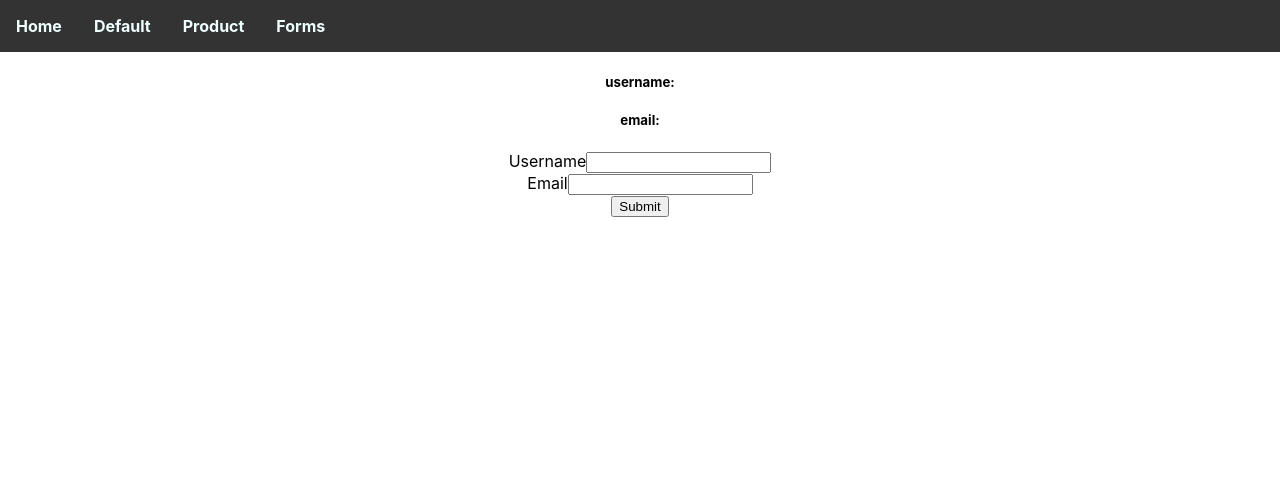
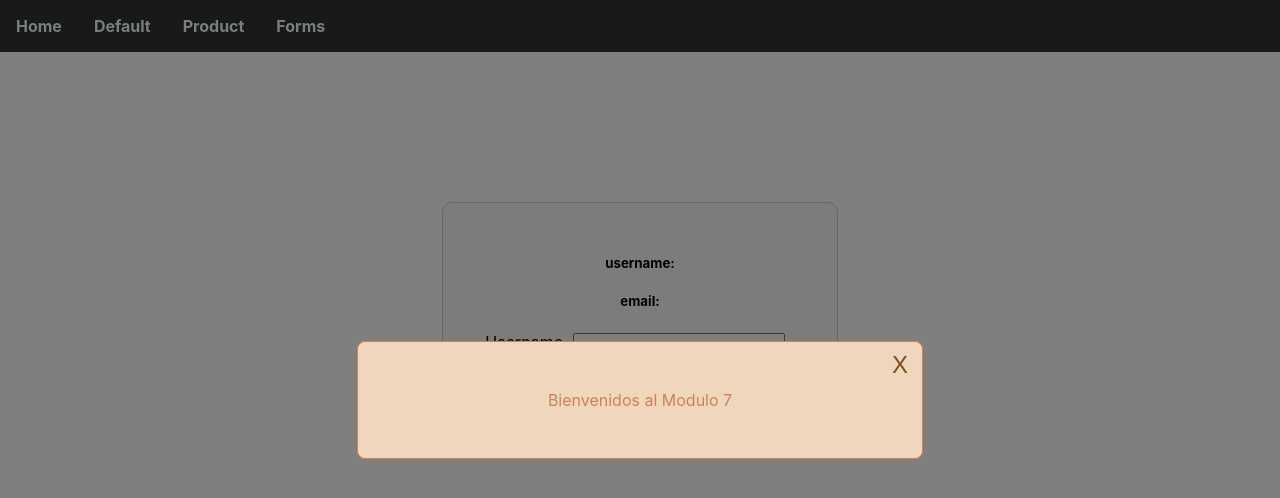
Before and after one commit to MAIKIREX/desarrollo-frontend-react, a React (Create React App) app: page /forms in a window 1280 px wide. Shown: the top 498 px of the page. Built offline with nearby package versions, Linux system fonts and the light colour scheme.

Commit message:
add modal

```diff
--- a/package.json
+++ b/package.json
@@ -7,6 +7,7 @@
     "@testing-library/jest-dom": "^5.17.0",
     "@testing-library/react": "^13.4.0",
     "@testing-library/user-event": "^13.5.0",
+    "framer-motion": "^11.3.30",
     "react": "^18.3.1",
     "react-dom": "^18.3.1",
     "react-redux": "^9.1.2",
--- a/src/App.css
+++ b/src/App.css
@@ -36,3 +36,95 @@
     transform: rotate(360deg);
   }
 }
+
+/* styles Forms*/
+
+.container{
+  display: flex;
+  justify-content: center;
+  align-items: center;
+  margin-top: 150px;
+}
+
+form {
+  max-width: 480px;
+  margin: 0 auto;
+  padding: 30px;
+  border: 1px solid #ccc;
+  border-radius: 10px;
+  background-color: #f9f9f9;
+}
+
+form h2{
+  text-align: center;
+  margin-bottom: 40px;
+}
+
+form h5 {
+  text-align: center;
+}
+
+form div{
+  margin: 10pxx 0;
+  padding-right: 10px;
+}
+
+form div label {
+  width: 100px;
+  margin-right: 10px;
+  text-align: right;
+}
+
+form div input {
+  flex: 1;
+  min-width: 200px;
+  width: calc(100% - 120px);
+}
+
+.button-container {
+  display: flex;
+  justify-content: center;
+}
+
+.button-container button{
+  padding: 8px 40px;
+  font-size: 16px;
+  margin-top: 10px;
+}
+
+/* style to modals*/
+.modal-overlay {
+  position: fixed;
+  top: 0;
+  left: 0;
+  right: 0;
+  bottom: 0;
+  background:rgb(0, 0, 0, 0.5);
+  display: 	flex;
+  justify-content: center;
+  align-items: center;
+  z-index: 1000;
+}
+
+.notificatt-success {
+  background-color: #efd6bd;
+  color: #cc8259;
+  padding: 2rem;
+  border: 1px solid #cc8259;
+  border-radius: 0.5rem;
+  max-width: 500px;
+  width: 90%;
+  text-align: center;
+  position: relative;
+}
+
+.close-btn-success {
+  position: absolute;
+  top: 0.5rem;
+  right: 0.5rem;
+  background: transparent;
+  border: none;
+  color: #7e4f1a;
+  font-size: 1.5rem;
+  cursor: pointer;
+}
--- /dev/null
+++ b/src/components/ModalInfo.jsx
@@ -0,0 +1,26 @@
+import {motion} from "framer-motion"
+
+const ModalInfo = ({ visible, message, onClose}) => {
+    if(!visible){
+        return null;
+    }
+    return (
+        <div className="modal-overlay">
+            <motion.div
+                className="notificatt-success"
+                initial={{opacity: 0, y: -20}}
+                animate={{opacity: 1, y:0}}
+                transition={{duration: 0.5}}
+            >
+                <div>
+                    <p>{message}</p>
+                </div>
+                <button className="close-btn-success" onClick={onClose}>
+                    X
+                </button>
+            </motion.div>
+        </div>
+    )
+}
+
+export default ModalInfo
--- a/src/screens/Forms/LoginForm.jsx
+++ b/src/screens/Forms/LoginForm.jsx
@@ -1,10 +1,15 @@
 import useForm from "../../hooks/useForm";
 import { useSelector, useDispatch } from "react-redux";
 import {seveFormData} from "../../Redux/form/formActions"
+import { motion } from 'framer-motion'
+import ModalInfo from "../../components/ModalInfo";
+
+import { useState } from "react";
 
 const LoginForm = () => {
     // Mueve la declaración del hook fuera del return
     const [values, handleChange] = useForm({ username: "", email: "" });
+    const [showModalInfo, setShowModalInfo] = useState(true)
     const form = useSelector(state => state.form)
     const dispatch = useDispatch();
     const handleSubmit = (event) => {
@@ -12,9 +17,26 @@
         console.log(values)
         dispatch(seveFormData(values))
     }
+    const hideModalInfo = () =>{
+        setShowModalInfo(false)
+    }
+    const ShowModaltrue = ()=> {
+        setShowModalInfo(true)
+    }
+
 
     return (
-        <div>
+        <motion.div
+            initial={{opacity:0, scale: 0.5}}
+            animate = {{opacity: 1, scale: 1}}
+            transition = {{duration: 0.5}}
+        >
+            <div className="container">
+                <ModalInfo
+                    visible={showModalInfo}
+                    message="Bienvenidos al Modulo 7"
+                    onClose={hideModalInfo}
+                />
                 <form onSubmit={handleSubmit}>
                     <h5>username: {form.formData.username}</h5>
                     <h5>email: {form.formData.email}</h5>
@@ -39,9 +61,16 @@
                             onChange={handleChange}
                         />
                     </div>
+                    <div className="button-container">
                         <button type="submit">Submit</button>
+                        <button onClick={ShowModaltrue}>
+                    mostrar el hide
+                </button>
+                    </div>
                 </form>
+
             </div>
+        </motion.div>
     );
 };
 
```
Also changed, not shown: 1 other file (tests, documents, lock files or other folders). Lines whose indentation alone changed are shown as unchanged.
